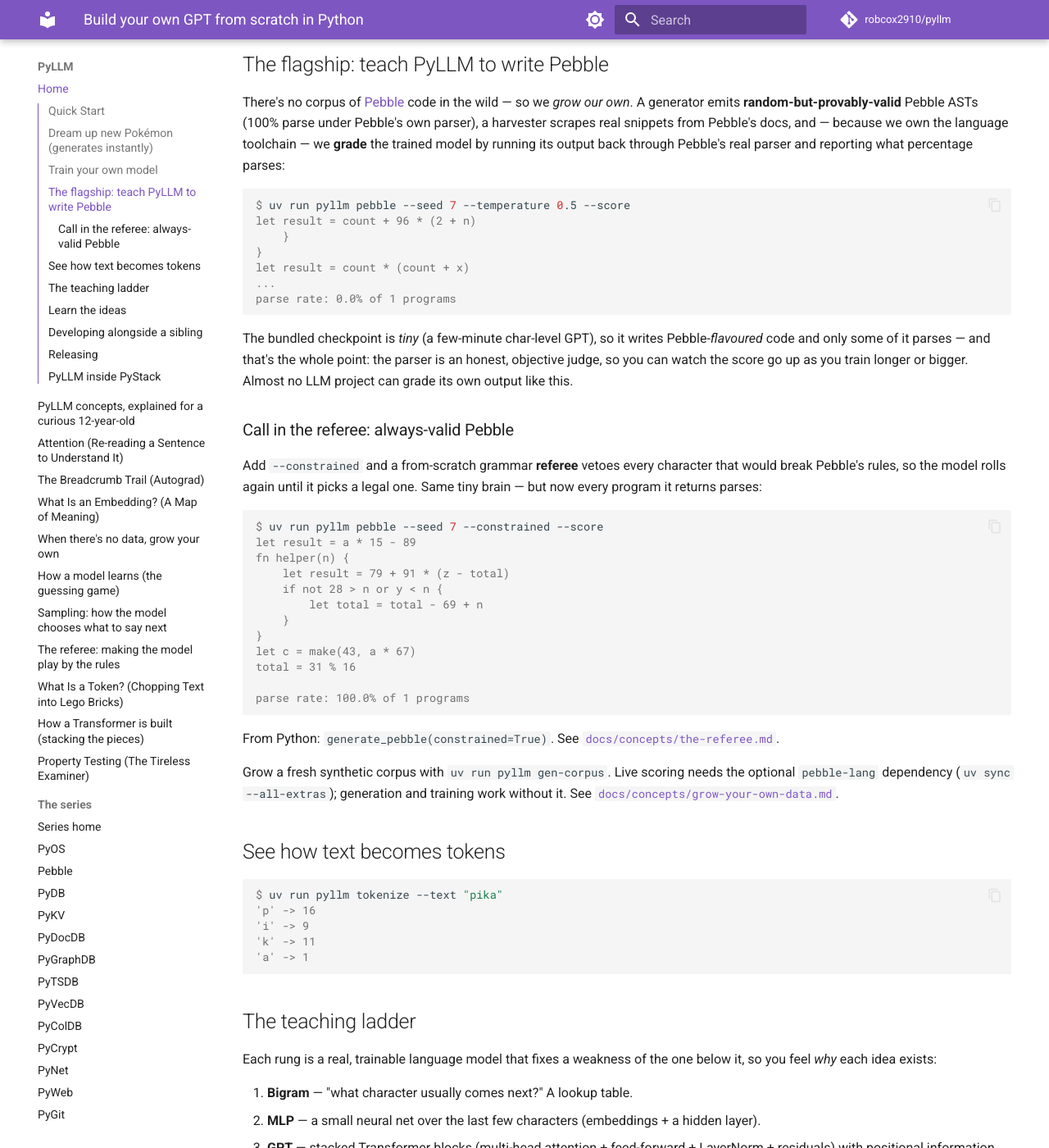
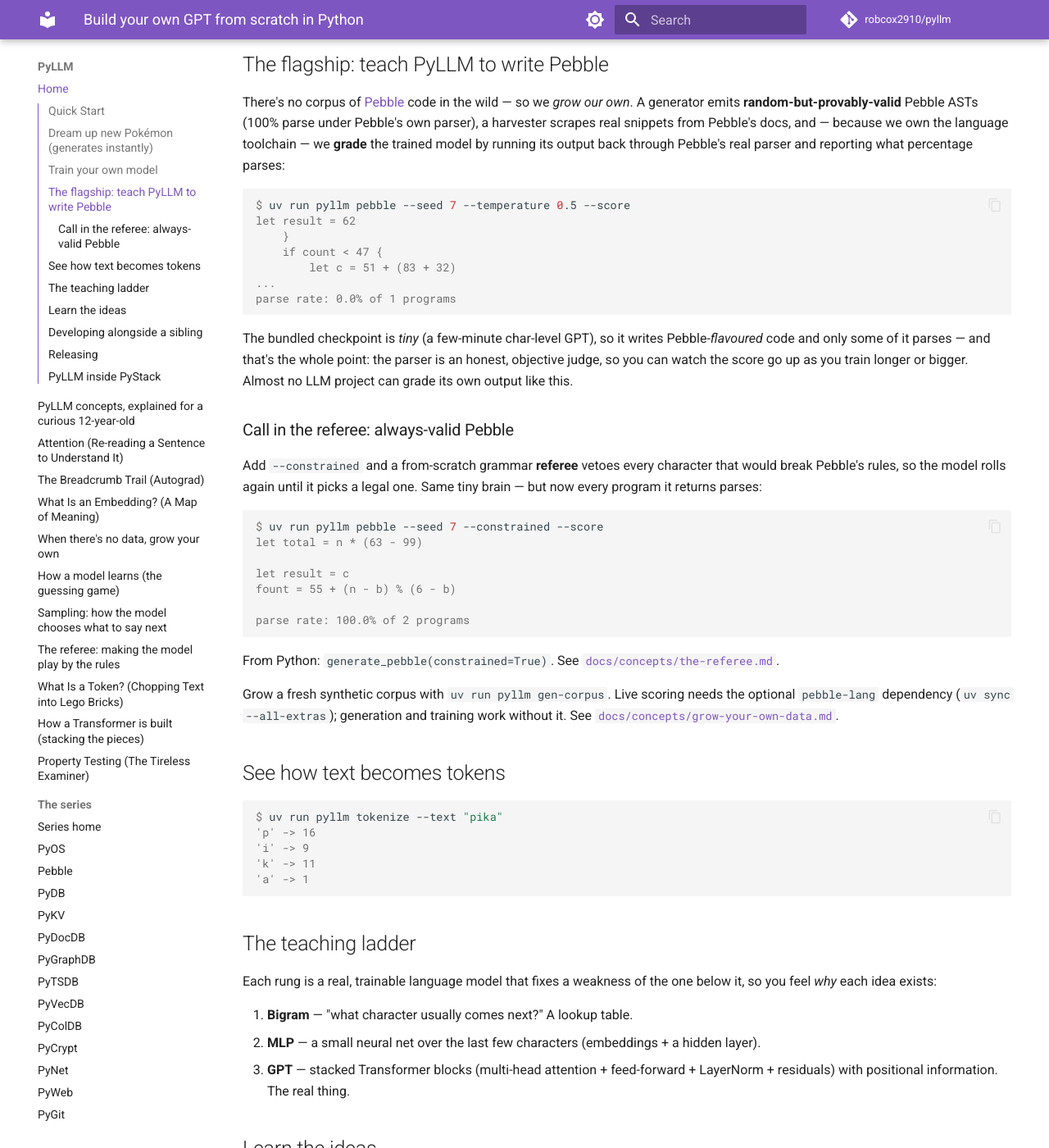
Before and after one commit to robcox2910/pyllm, an MkDocs documentation site: the page built from docs/index.md, in a window 1280 px wide and 1400 px high, scrolled down 1030 px. Shown: the whole window at 82% size. Built offline with MkDocs 1.6.1 and Material for MkDocs 9.7.7, drawn with Linux system fonts in a browser that asks for light colours; comment, search, counter and statistics services are not loaded.

Commit message:
docs: refresh Pebble sample output for the retrained checkpoint
Co-Authored-By: Claude Opus 5.5 <noreply@anthropic.com>

````diff
--- a/docs/index.md
+++ b/docs/index.md
@@ -62,10 +62,10 @@ parser and reporting what percentage parses:
 
 ```console
 $ uv run pyllm pebble --seed 7 --temperature 0.5 --score
-let result = count + 96 * (2 + n)
+let result = 62
     }
-}
-let result = count * (count + x)
+    if count < 47 {
+        let c = 51 + (83 + 32)
 ...
 parse rate: 0.0% of 1 programs
 ```
@@ -83,17 +83,12 @@ one. Same tiny brain — but now every program it returns parses:
 
 ```console
 $ uv run pyllm pebble --seed 7 --constrained --score
-let result = a * 15 - 89
-fn helper(n) {
-    let result = 79 + 91 * (z - total)
-    if not 28 > n or y < n {
-        let total = total - 69 + n
-    }
-}
-let c = make(43, a * 67)
-total = 31 % 16
+let total = n * (63 - 99)
 
-parse rate: 100.0% of 1 programs
+let result = c
+fount = 55 + (n - b) % (6 - b)
+
+parse rate: 100.0% of 2 programs
 ```
 
 From Python: `generate_pebble(constrained=True)`. See
````
Also changed, not shown: README.md (+8 -13 lines), docs/concepts/the-referee.md (+5 -10 lines).
